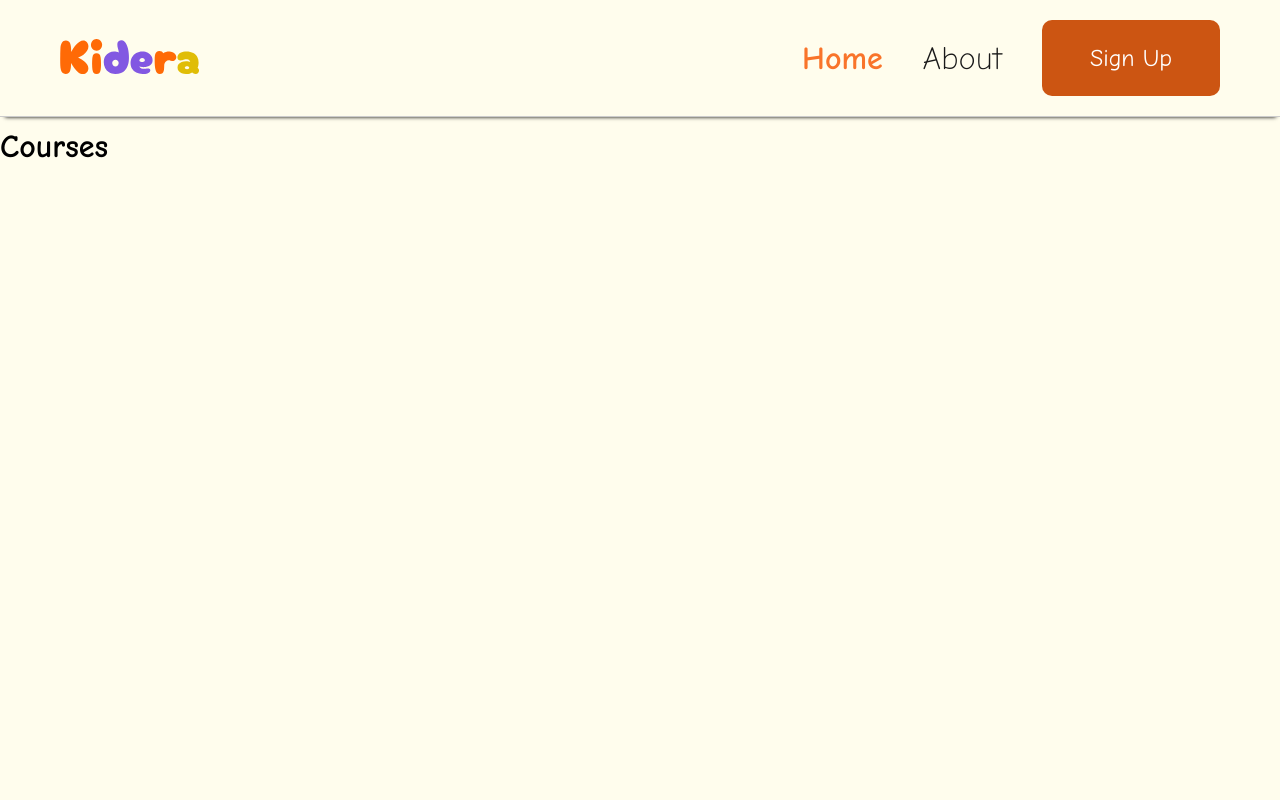
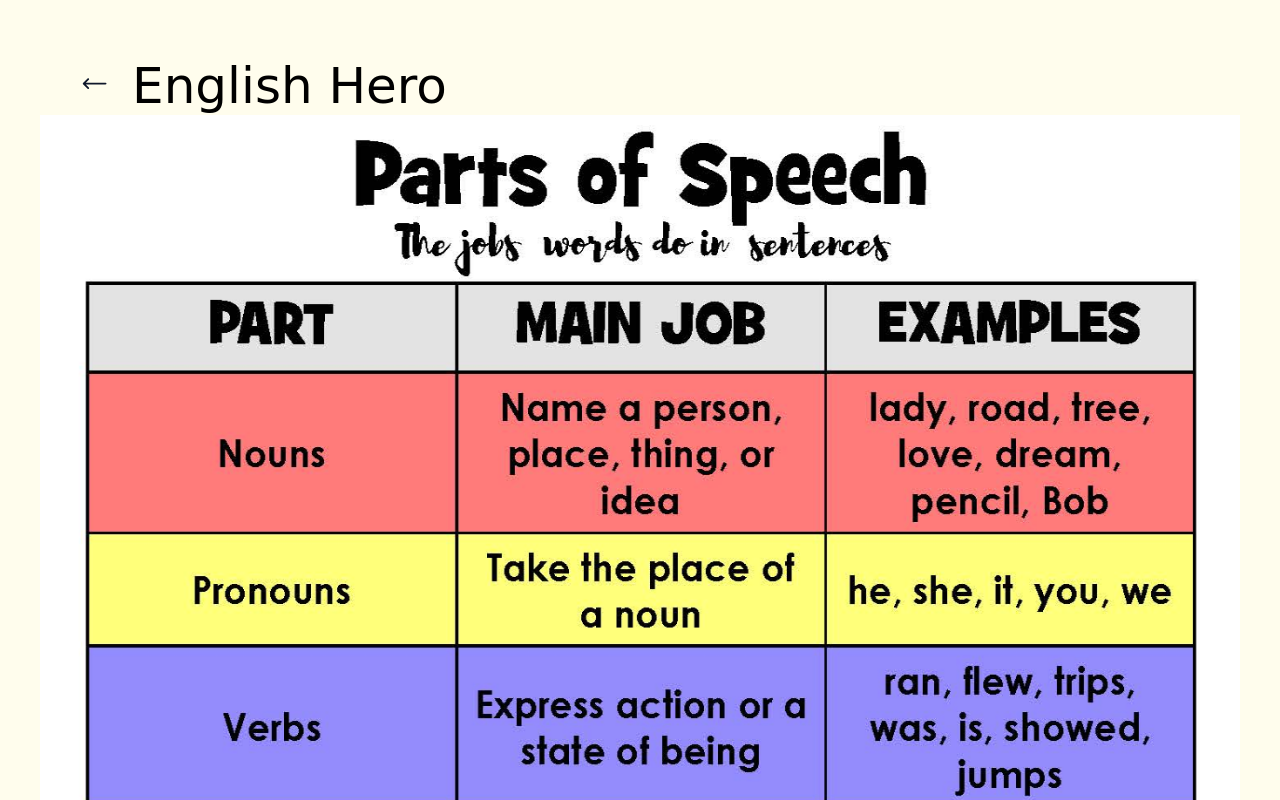
Before and after one commit to GenesysLearnable/LMS-K-FE-12, a React (Vite) app: page /courses in a window 1280 px wide. Shown: the top 800 px of the page. Built offline with nearby package versions, Linux system fonts and the light colour scheme.

Commit message:
courses content

```diff
--- a/src/pages/Courses/Courses.jsx
+++ b/src/pages/Courses/Courses.jsx
@@ -1,10 +1,35 @@
-import Navbar from "../../components/Navbar/Navbar";
+import styles from "./Courses.module.css";
+import { Link } from "react-router-dom";
+import arrowleft from "../../assets/arrow-left.svg";
+import courses from "../../assets/courses.png";
 
 const Courses = () => {
   return (
     <>
-      <Navbar />
-      <h1 style={{ marginTop: "8rem" }}>Courses</h1>
+      <div className={styles.container}>
+        <section className={styles.header}>
+          <div className={styles["left-header"]}>
+            <Link to="/dashboard/subjects">
+              <img
+                src={arrowleft}
+                alt="Go Back Arrow"
+                className={styles.gobackarrow}
+              />
+            </Link>
+            <p className={styles["left-header-text"]}>English Hero</p>
+          </div>
+        </section>
+        <section className={styles["course-section"]}>
+          <img
+            src={courses}
+            alt="course content"
+            className={styles.course_img}
+          />
+          <Link to="/englishhero">
+            <button className={styles.englishbutton}>Done</button>
+          </Link>
+        </section>
+      </div>
     </>
   );
 };
--- a/src/pages/Courses/Courses.module.css
+++ b/src/pages/Courses/Courses.module.css
@@ -0,0 +1,52 @@
+.container {
+  display: grid;
+  box-sizing: border-box;
+  overflow: hidden;
+}
+
+.header {
+  padding: 57px 0 0 80px;
+}
+
+.left-header {
+  display: flex;
+  align-items: center;
+  gap: 22px;
+}
+
+.gobackarrow {
+  width: 30.09px;
+  height: 30.4px;
+}
+
+.left-header-text {
+  font-family: "Comic Sans MS";
+  font-size: 50px;
+  font-weight: 400;
+}
+.course-section {
+  width: 100%;
+  display: grid;
+  place-items: center;
+  grid-gap: 10px;
+}
+.course_img {
+  width: 1200px;
+}
+.englishbutton {
+  font-family: "Comic Sans MS";
+  background-color: #f9742a;
+  width: 608px;
+  height: 85px;
+  padding: 20px 40px 20px 40px;
+  border-radius: 12px;
+  box-shadow: 2px 3px 5px 0px #5d5d6a;
+  border: none;
+  color: white;
+  font-size: 32px;
+  font-weight: 700;
+  margin-bottom: 2rem;
+}
+.englishbutton:hover {
+  cursor: pointer;
+}
```
Also changed, not shown: src/assets/courses.png (added).
